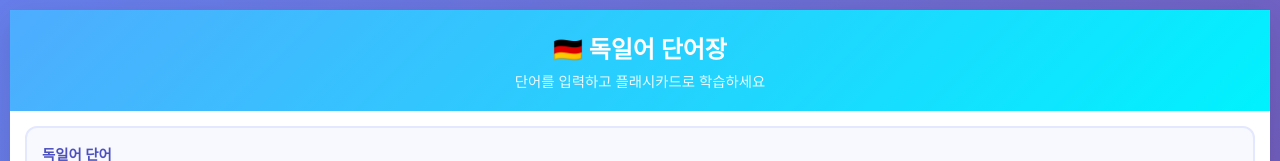
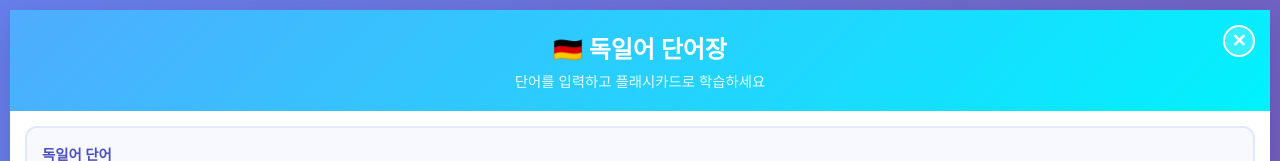
Before and after one commit to Jang1117/word-GE, a plain HTML site: page index.html in a window 1280 px wide. Shown: the top 161 px of the page. Drawn offline with Linux system fonts and the light colour scheme.

Commit message:
Update index.html

```diff
--- a/index.html
+++ b/index.html
@@ -35,6 +35,7 @@
             color: white;
             padding: 20px 15px;
             text-align: center;
+            position: relative;
         }
 
         .header h1 {
@@ -46,6 +47,34 @@
         .header p {
             opacity: 0.9;
             font-size: 0.9rem;
+        }
+
+        .reset-button {
+            position: absolute;
+            top: 15px;
+            right: 15px;
+            background: rgba(255, 255, 255, 0.2);
+            border: 2px solid white;
+            color: white;
+            width: 32px;
+            height: 32px;
+            border-radius: 50%;
+            font-size: 18px;
+            font-weight: bold;
+            cursor: pointer;
+            display: flex;
+            align-items: center;
+            justify-content: center;
+            transition: all 0.3s ease;
+        }
+
+        .reset-button:hover {
+            background: rgba(255, 255, 255, 0.3);
+            transform: rotate(90deg);
+        }
+
+        .reset-button:active {
+            transform: rotate(90deg) scale(0.9);
         }
 
         .content {
@@ -534,6 +563,7 @@
 <body>
     <div class="container">
         <div class="header">
+            <button class="reset-button" onclick="resetAllData()" title="모든 데이터 초기화">✕</button>
             <h1>🇩🇪 독일어 단어장</h1>
             <p>단어를 입력하고 플래시카드로 학습하세요</p>
         </div>
@@ -653,6 +683,19 @@
         }
         const storedId = localStorage.getItem('nextId');
         if (storedId) nextId = parseInt(storedId);
+    }
+
+    function resetAllData() {
+        if (confirm('정말로 모든 단어를 삭제하시겠습니까?\n이 작업은 되돌릴 수 없습니다.')) {
+            localStorage.removeItem('vocabulary');
+            localStorage.removeItem('nextId');
+            vocabulary.words = [];
+            nextId = 1;
+            currentPageNotMem = 1;
+            currentPageMem = 1;
+            updateDisplay();
+            alert('모든 데이터가 초기화되었습니다.');
+        }
     }
 
     loadFromStorage();
```
